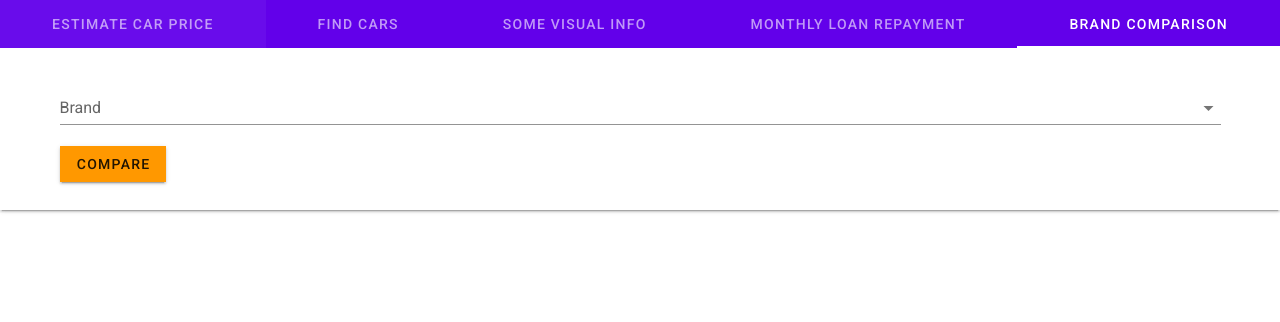
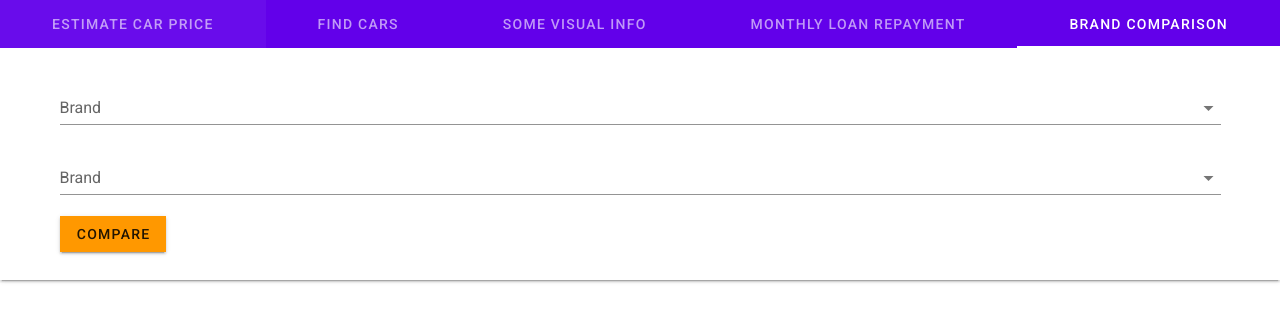
Before and after one commit to philiptn001/COMP9321_Procrastinators, a Vue app in the folder client/: page /landing in a window 1280 px wide. Both pictures are taken after a click on the tab "BRAND COMPARISON". Shown: the top 322 px of the page. Built offline with nearby package versions, Linux system fonts and the light colour scheme.

Commit message:
brand comparison UI

```diff
--- a/client/src/components/LandingPage.vue
+++ b/client/src/components/LandingPage.vue
@@ -78,7 +78,8 @@
             </v-container>
 
             <v-container v-if="i==5">
-              <v-select :items="brandscomparison" v-model="selectedBrandComparison" label="Brand"></v-select>
+              <v-select :items="brandscomparison" v-model="selectedBrandComparison1" label="Brand"></v-select>
+              <v-select :items="brandscomparison" v-model="selectedBrandComparison2" label="Brand"></v-select>
 
               <v-btn tile color="orange" @click="compare()">Compare</v-btn>
               <v-card>
@@ -132,7 +133,8 @@ export default {
       selectedBrand: "",
       selectedFuelML: "",
       repairedDamageML: "",
-      selectedBrandComparison: "",
+      selectedBrandComparison1: "",
+      selectedBrandComparison2:"",
       models: [],
       reliableCars: [],
       result: false,
@@ -387,7 +389,8 @@ export default {
       axios
         .get("http://localhost:9000/reliability_avgrepair", {
           params: {
-            brand: this.selectedBrandComparison
+            Brand_1: this.selectedBrandComparison1,
+            Brand_2: this.selectedBrandComparison2
           },
           headers: {
             "AUTH-TOKEN": this.token_login
```
